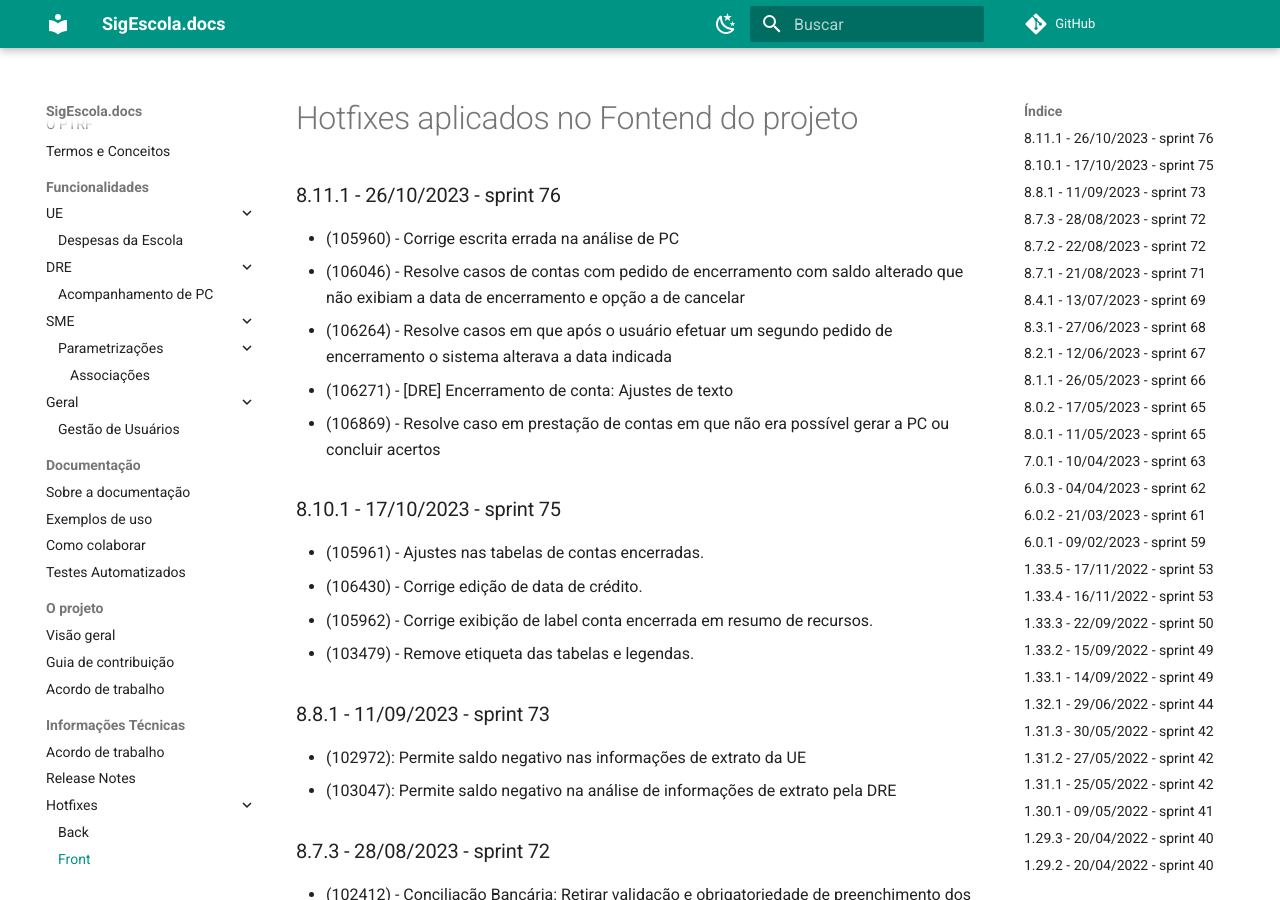
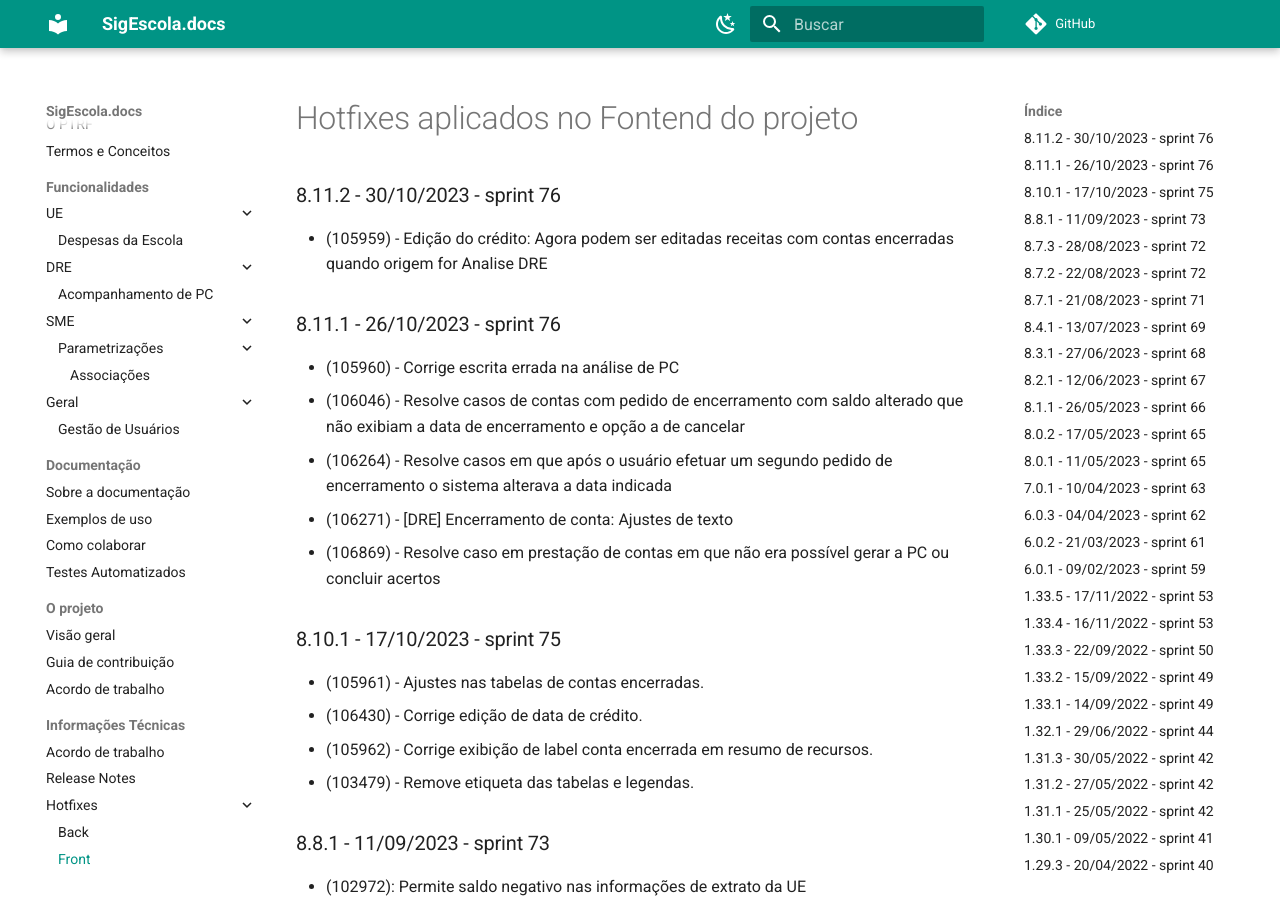
Before and after one commit to prefeiturasp/SME-PTRF-Docs, an MkDocs documentation site: the page built from docs/projeto/hotfixes_front.md, in a window 1280 px wide and 900 px high. Built offline with MkDocs 1.6.1 and Material for MkDocs 9.7.7, drawn with Linux system fonts in a browser that asks for light colours; comment, search, counter and statistics services are not loaded.

Commit message:
Update hotfixes_front.md

```diff
--- a/docs/projeto/hotfixes_front.md
+++ b/docs/projeto/hotfixes_front.md
@@ -1,4 +1,7 @@
 # Hotfixes aplicados no Fontend do projeto
+
+### 8.11.2 - 30/10/2023 - sprint 76
+* (105959) - Edição do crédito: Agora podem ser editadas receitas com contas encerradas quando origem for Analise DRE
 
 ### 8.11.1 - 26/10/2023 - sprint 76
 * (105960) - Corrige escrita errada na análise de PC
```
